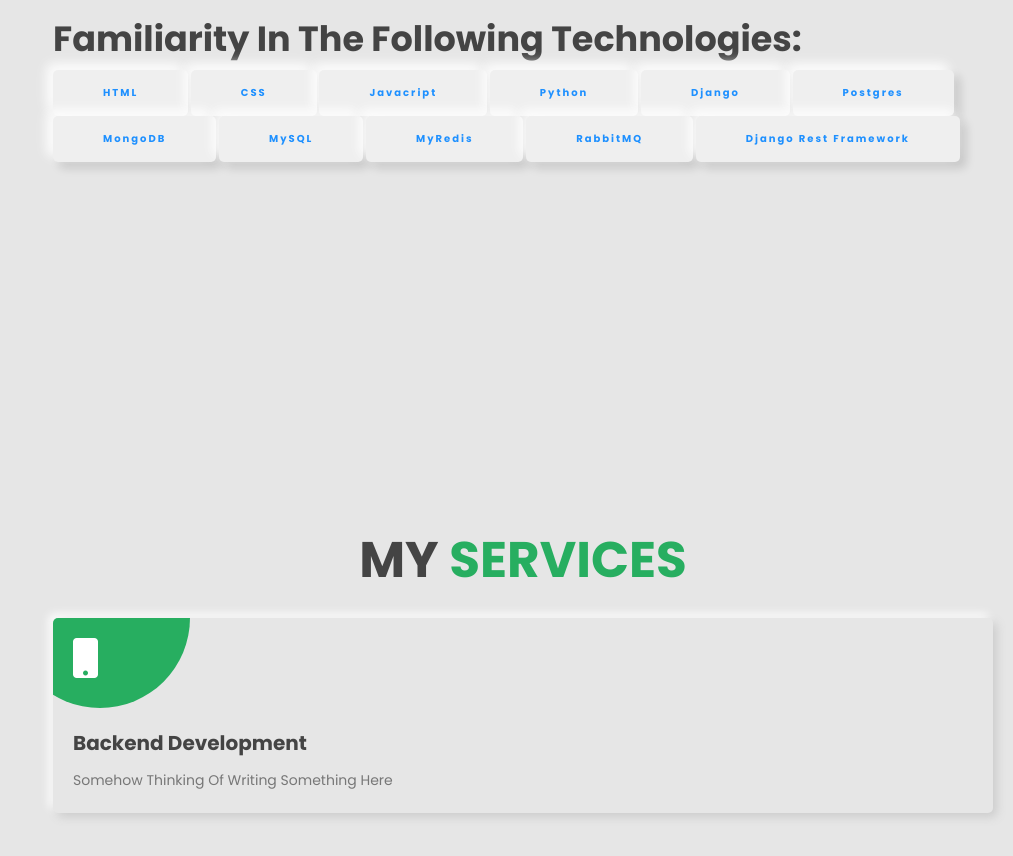
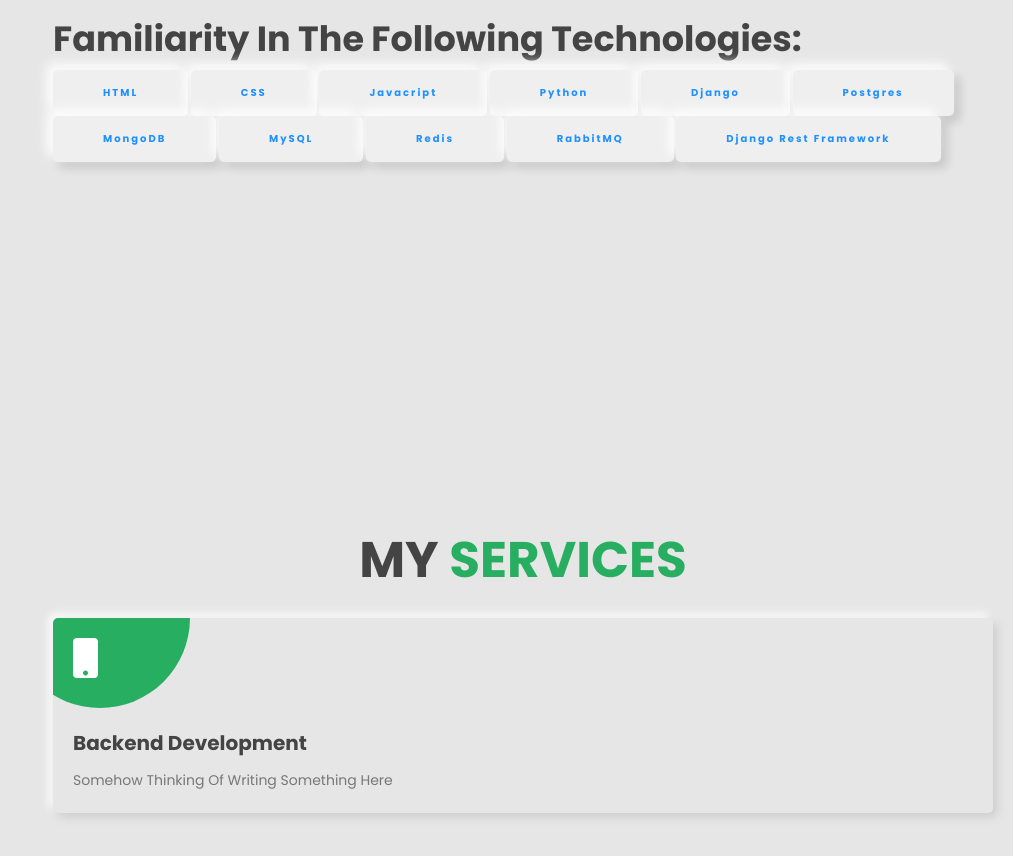
Before and after one commit to AmbroseOtundo/my_personal_portfolio, a plain HTML site: page index.html in a window 1280 px wide. Shown: the part 1097-1953 px from the top of the page, without its empty margins (267-1280 px from the left). Drawn offline with Linux system fonts and the light colour scheme.

Commit message:
Update index.html

```diff
--- a/index.html
+++ b/index.html
@@ -85,7 +85,7 @@
                  <button> Postgres </button>
                 <button> MongoDB</button>
                  <button>MySQL</button>
-                 <button>MyRedis</button>
+                 <button>Redis</button>
                  <button>RabbitMQ</button>
                  <button>Django Rest Framework</button>
             </div>
```
